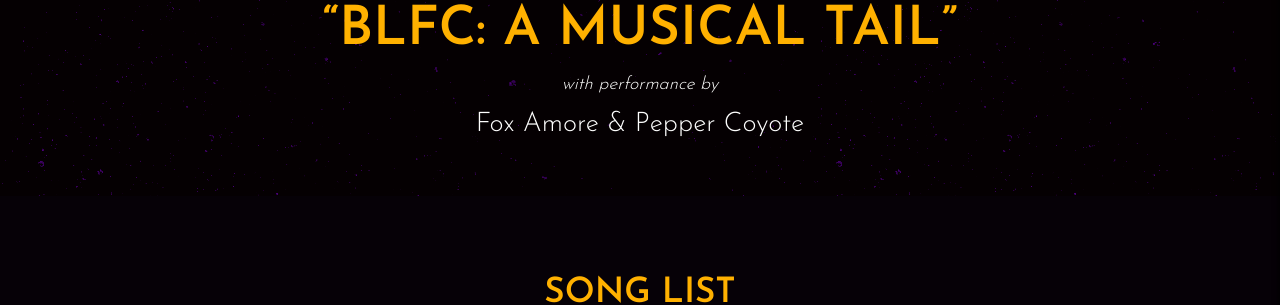
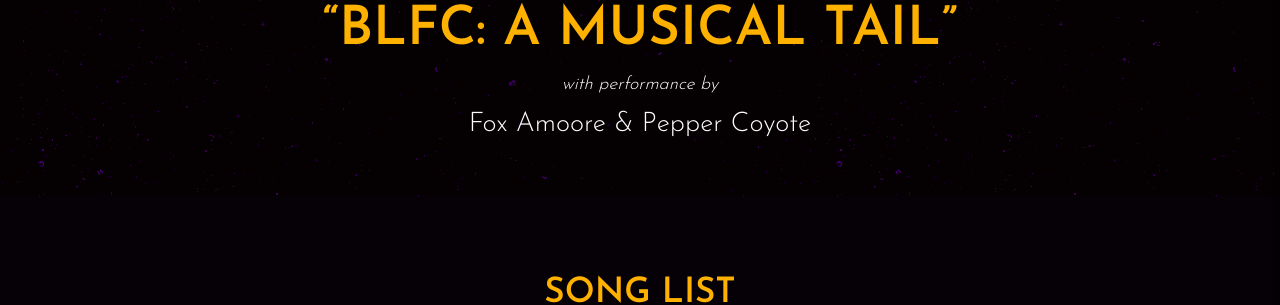
Before and after one commit to blfcweb/biggestlittlefc.github.io, a Jekyll site: the page built from music/index.md, in a window 1280 px wide and 900 px high. Shown: the part 184-489 px from the top of the window. Built offline with Jekyll 4.4.1, drawn with Linux system fonts in a browser that asks for light colours.

Commit message:
correct important typo

```diff
--- a/music/index.md
+++ b/music/index.md
@@ -10,7 +10,7 @@
 <em>presents</em>
 <h1>"BLFC: A Musical Tail"</h1>
 <em>with performance by</em>
-Fox Amore &amp; Pepper Coyote
+Fox Amoore &amp; Pepper Coyote
 </div>
 
 
```
Also changed, not shown: music/one-weekend.md (+1 -1 lines).
